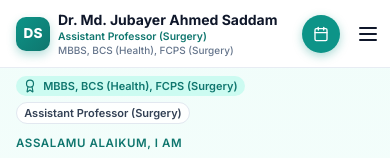
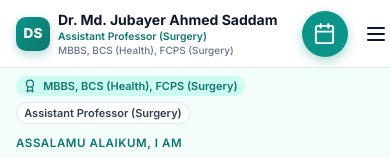
Before and after one commit to Ashadujjaman50/dr.md.jubayer-ahmed-saddam, a React (Vite) app: page / in a window 390 px wide. Shown: the top 158 px of the page. Built offline with nearby package versions, Linux system fonts and the light colour scheme; the HTML template or start-up script is replaced by a standard one.

Commit message:
Enlarge mobile header appointment button to 44-48px with 22-24px centered calendar icon

```diff
--- a/src/components/Header.css
+++ b/src/components/Header.css
@@ -125,7 +125,15 @@
 
 .header-book-btn {
   display: inline-flex;
+  align-items: center;
+  gap: 0.5rem;
   white-space: nowrap;
+}
+
+.header-calendar-icon {
+  width: 17px;
+  height: 17px;
+  flex-shrink: 0;
 }
 
 .header-book-text {
@@ -137,20 +145,24 @@
     display: none;
   }
   .header-book-btn {
-    width: 40px;
-    height: 40px;
-    min-width: 40px;
-    min-height: 40px;
+    width: 48px;
+    height: 48px;
+    min-width: 48px;
+    min-height: 48px;
     padding: 0;
     border-radius: var(--radius-full);
     display: inline-flex;
     align-items: center;
     justify-content: center;
-    box-shadow: 0 3px 10px rgba(13, 148, 136, 0.35);
+    box-shadow: 0 4px 12px rgba(13, 148, 136, 0.35);
+  }
+  .header-book-btn .header-calendar-icon {
+    width: 24px;
+    height: 24px;
   }
   .header-book-btn:hover {
     transform: translateY(-1px);
-    box-shadow: 0 5px 14px rgba(13, 148, 136, 0.45);
+    box-shadow: 0 6px 16px rgba(13, 148, 136, 0.45);
   }
 }
 
@@ -329,10 +341,14 @@
     gap: 0.4rem;
   }
   .header-book-btn {
-    width: 38px;
-    height: 38px;
-    min-width: 38px;
-    min-height: 38px;
+    width: 46px;
+    height: 46px;
+    min-width: 46px;
+    min-height: 46px;
+  }
+  .header-book-btn .header-calendar-icon {
+    width: 23px;
+    height: 23px;
   }
 }
 
@@ -384,17 +400,21 @@
     flex-shrink: 0;
   }
   .header-book-btn {
-    width: 32px;
-    height: 32px;
-    min-width: 32px;
-    min-height: 32px;
+    width: 44px;
+    height: 44px;
+    min-width: 44px;
+    min-height: 44px;
     padding: 0;
   }
+  .header-book-btn .header-calendar-icon {
+    width: 22px;
+    height: 22px;
+  }
   .mobile-toggle {
-    min-width: 32px;
-    min-height: 32px;
-    width: 32px;
-    height: 32px;
-    padding: 0.2rem;
+    min-width: 36px;
+    min-height: 36px;
+    width: 36px;
+    height: 36px;
+    padding: 0.25rem;
   }
 }
--- a/src/components/Header.jsx
+++ b/src/components/Header.jsx
@@ -86,7 +86,7 @@ export default function Header({ onOpenAppointment, onOpenContact }) {
             aria-label="Book Appointment"
             title="Book Appointment"
           >
-            <Calendar size={16} />
+            <Calendar className="header-calendar-icon" size={24} />
             <span className="header-book-text">Book Appointment</span>
           </button>
 
```
